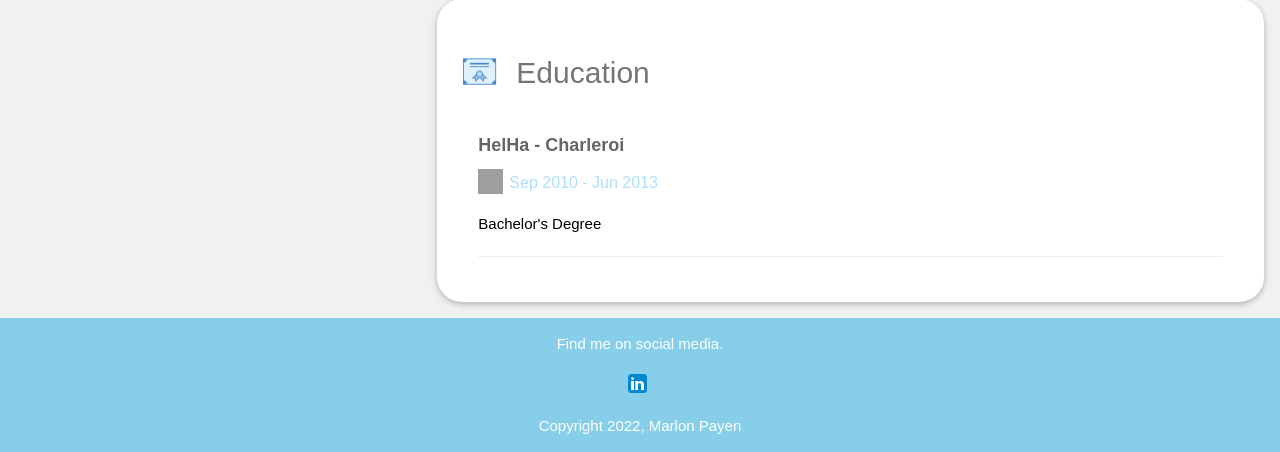
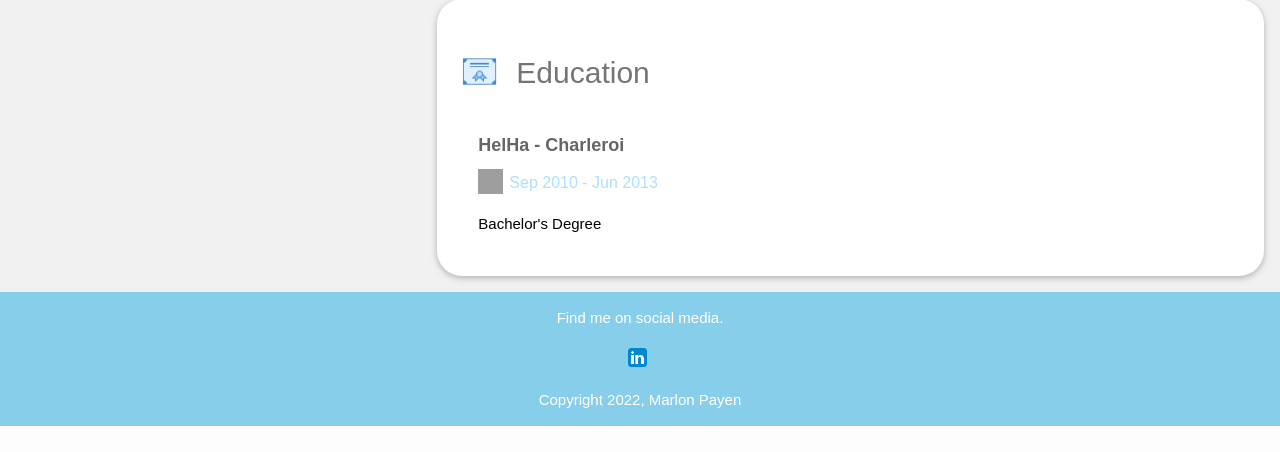
Before and after one commit to marlonpayen/MyResume, a Django app: page / in a window 1280 px wide. Shown: the part 936-1388 px from the top of the page. After the commit the page ends 1362 px from the top, so only its background shows below. Run offline with Django 4.2, Linux system fonts and the light colour scheme; data comes from the database, SQL or seed files in the repository; both versions use the stored data as it was after the commit; grey boxes are pictures that could not be loaded.

Commit message:
Commit changes

```diff
--- a/resume/static/resume/style.css
+++ b/resume/static/resume/style.css
@@ -4,13 +4,6 @@ html{box-sizing:border-box}*,*:before,*:after{box-sizing:inherit}
 html{-ms-text-size-adjust:100%;-webkit-text-size-adjust:100%}body{margin:0}
 article,aside,details,figcaption,figure,footer,header,main,menu,nav,section{display:block}summary{display:list-item}
 a{background-color:transparent}a:active,a:hover{outline-width:0}
-abbr[title]{border-bottom:none;text-decoration:underline;text-decoration:underline dotted}
-sub{bottom:-0.25em}sup{top:-0.5em}figure{margin:1em 40px}img{border-style:none}
-button,input,select,textarea,optgroup{font:inherit;margin:0}optgroup{font-weight:bold}
-button,input{overflow:visible}button,select{text-transform:none}
-button,[type=button],[type=reset],[type=submit]{-webkit-appearance:button}
-button::-moz-focus-inner,[type=button]::-moz-focus-inner,[type=reset]::-moz-focus-inner,[type=submit]::-moz-focus-inner{border-style:none;padding:0}
-button:-moz-focusring,[type=button]:-moz-focusring,[type=reset]:-moz-focusring,[type=submit]:-moz-focusring{outline:1px dotted ButtonText}
 /* End extract */
 html,body{font-family:Verdana,sans-serif;font-size:15px;line-height:1.5}html{overflow-x:hidden}
 h1{font-size:36px}h2{font-size:30px}h3{font-size:24px}h4{font-size:20px}h5{font-size:18px}h6{font-size:16px}
--- a/resume/templates/resume/index.html
+++ b/resume/templates/resume/index.html
@@ -107,7 +107,6 @@ html,body,h1,h2,h3,h4,h5,h6 {font-family: sans-serif}
           <h5 class="w3-opacity"><b>{{ education.school }} - {{ education.place }}</b></h5>
           <h6 class="w3-text-light-blue"><img class="small_icon" src="{{ MEDIA_URL }}calendar.png">{{ education.start_date|date:"M Y"}} - {{ education.end_date|date:"M Y" }}</h6>
           <p>{{ education.degree }}</p>
-          <hr>
         </div>
 
         {% endfor %}
@@ -125,11 +124,6 @@ html,body,h1,h2,h3,h4,h5,h6 {font-family: sans-serif}
 
 <footer class="w3-container w3-light-blue w3-center w3-margin-top">
   <p>Find me on social media.</p>
-  <i class="fa fa-facebook-official w3-hover-opacity"></i>
-  <i class="fa fa-instagram w3-hover-opacity"></i>
-  <i class="fa fa-snapchat w3-hover-opacity"></i>
-  <i class="fa fa-pinterest-p w3-hover-opacity"></i>
-  <i class="fa fa-twitter w3-hover-opacity"></i>
   <a href="https://www.linkedin.com/in/marlon-payen-67236b65/" target="_blank">
   	<img class="small_icon" alt="LinkedIn" src="{{ MEDIA_URL }}linkedin.png">
   </a>
```
Also changed, not shown: db.sqlite3.
